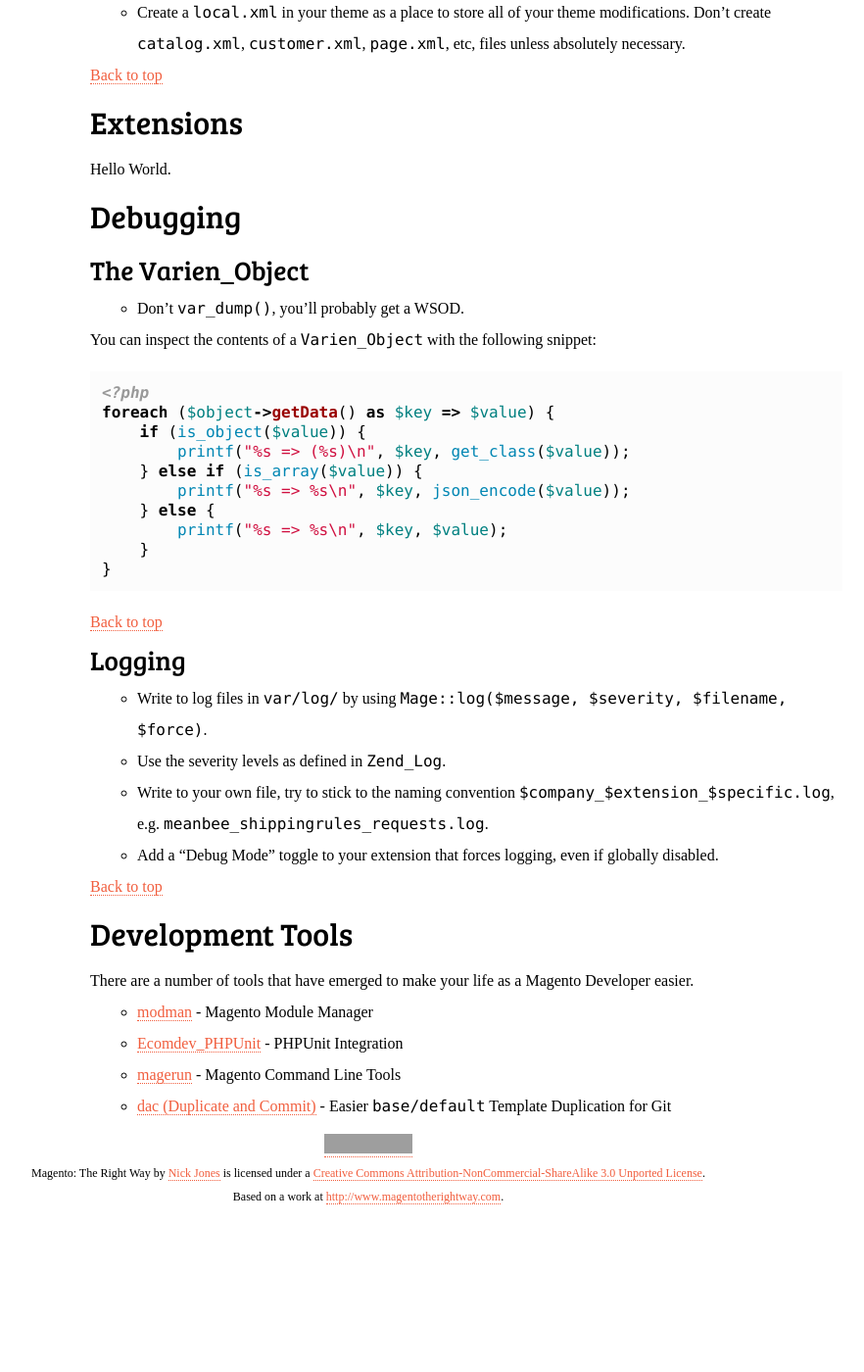
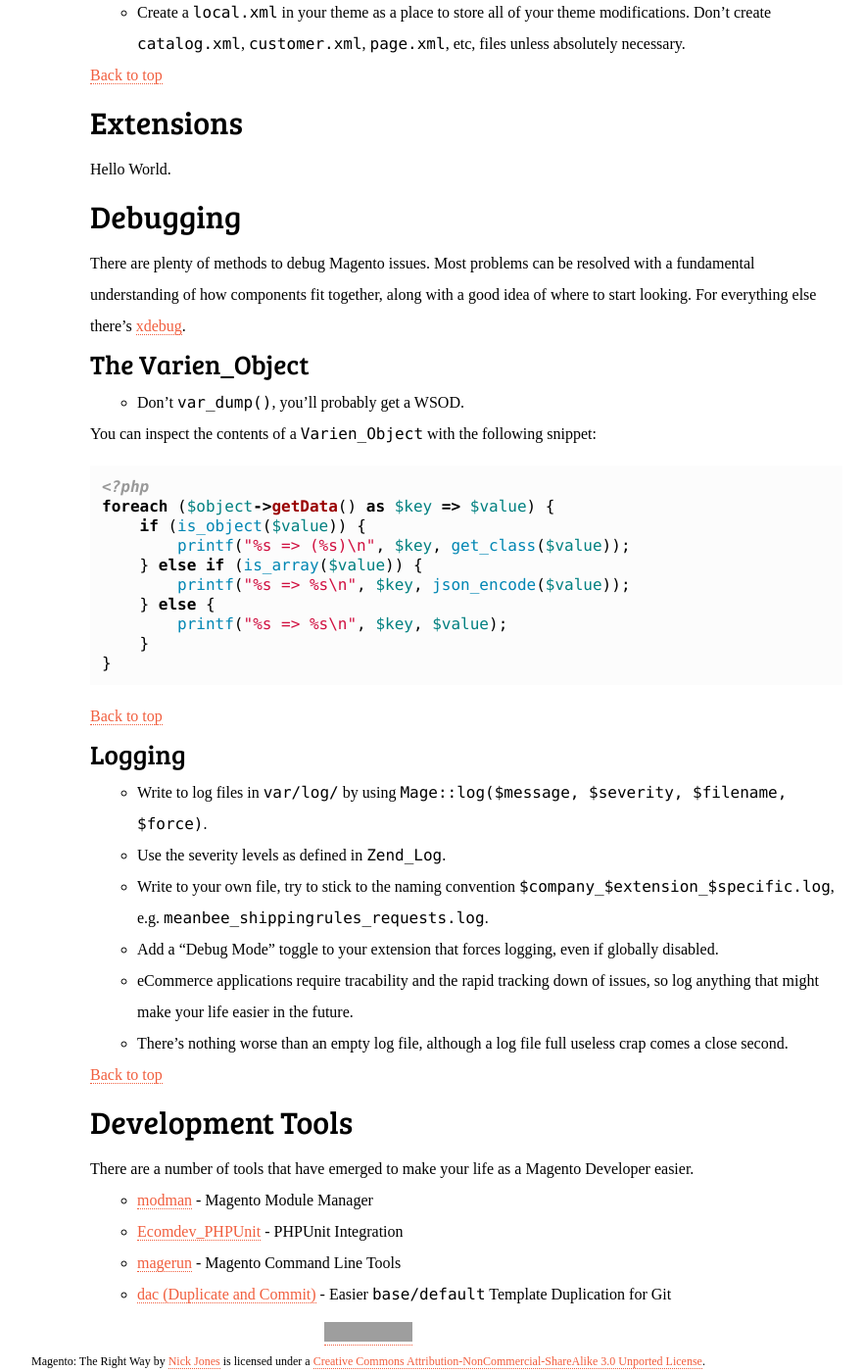
Before and after one commit to punkstar/magentotherightway.com, a Jekyll site: the page built from index.html, in a window 1280 px wide and 1400 px high, scrolled down 974 px. Shown: the whole window at 98% size, without its empty margins (264-1146 px from the left). Built offline with Jekyll 4.4.1, drawn with Linux system fonts in a browser that asks for light colours; some web fonts are replaced; Markdown is read by kramdown in place of the engine named in the settings; before the commit the page ends 2219 px from its top, so only the background shows below that; grey boxes are pictures that could not be loaded.

Commit message:
Add more debugging information

```diff
--- a/_posts/04-01-01-Debugging.md
+++ b/_posts/04-01-01-Debugging.md
@@ -2,3 +2,5 @@
 title: Debugging
 permalink: debugging
 ---
+
+There are plenty of methods to debug Magento issues.  Most problems can be resolved with a fundamental understanding of how components fit together, along with a good idea of where to start looking.  For everything else there's [xdebug](http://www.phptherightway.com/#xdebug).
--- a/_posts/04-03-01-Logging.md
+++ b/_posts/04-03-01-Logging.md
@@ -8,3 +8,5 @@
 * Use the severity levels as defined in `Zend_Log`.
 * Write to your own file, try to stick to the naming convention `$company_$extension_$specific.log`, e.g. `meanbee_shippingrules_requests.log`.
 * Add a "Debug Mode" toggle to your extension that forces logging, even if globally disabled.
+* eCommerce applications require tracability and the rapid tracking down of issues, so log anything that might make your life easier in the future.
+* There's nothing worse than an empty log file, although a log file full useless crap comes a close second.
```
